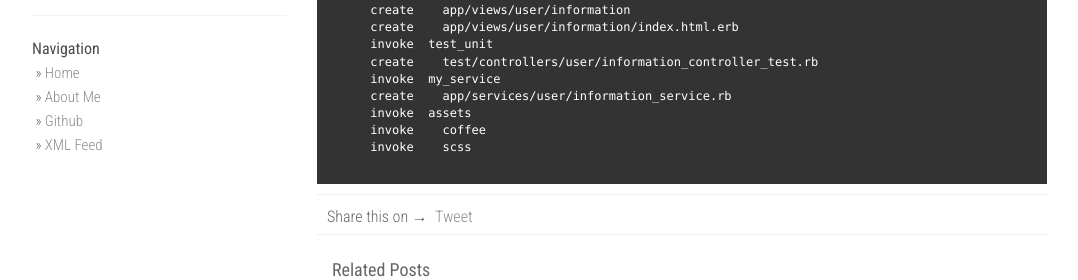
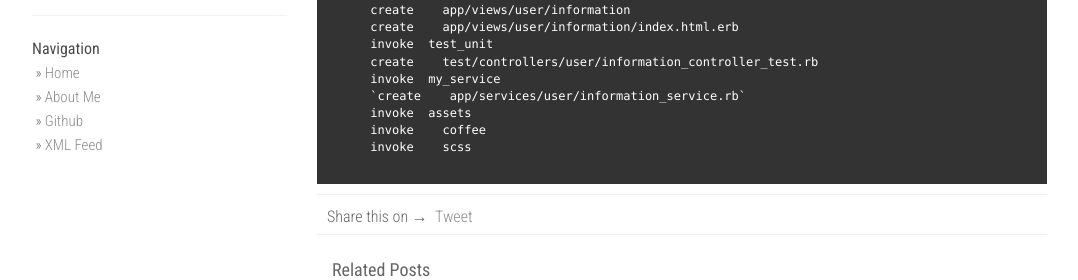
Before and after one commit to SFzxc/SFzxc.github.io, a Jekyll site: the page built from _posts/2017-02-05-customize-rails-generater.md, in a window 1280 px wide and 900 px high, scrolled down 766 px. Shown: the part 398-678 px from the top of the window, without its empty margins (53-1131 px from the left). Built offline with Jekyll 4.4.1, drawn with Linux system fonts in a browser that asks for light colours; nearby versions of some CDN libraries; comment, search, counter and statistics services are not loaded; some of the changed text lies outside the part shown.

```diff
--- a/_posts/2017-02-05-customize-rails-generater.md
+++ b/_posts/2017-02-05-customize-rails-generater.md
@@ -82,8 +82,8 @@ rails g controller user/information index
       invoke  test_unit
       create    test/controllers/user/information_controller_test.rb
       invoke  my_service
-      create    app/services/user/information_service.rb
-      invoke  assets
+      `create    app/services/user/information_service.rb`
+      invoke  assets
       invoke    coffee
       invoke    scss
 
```
